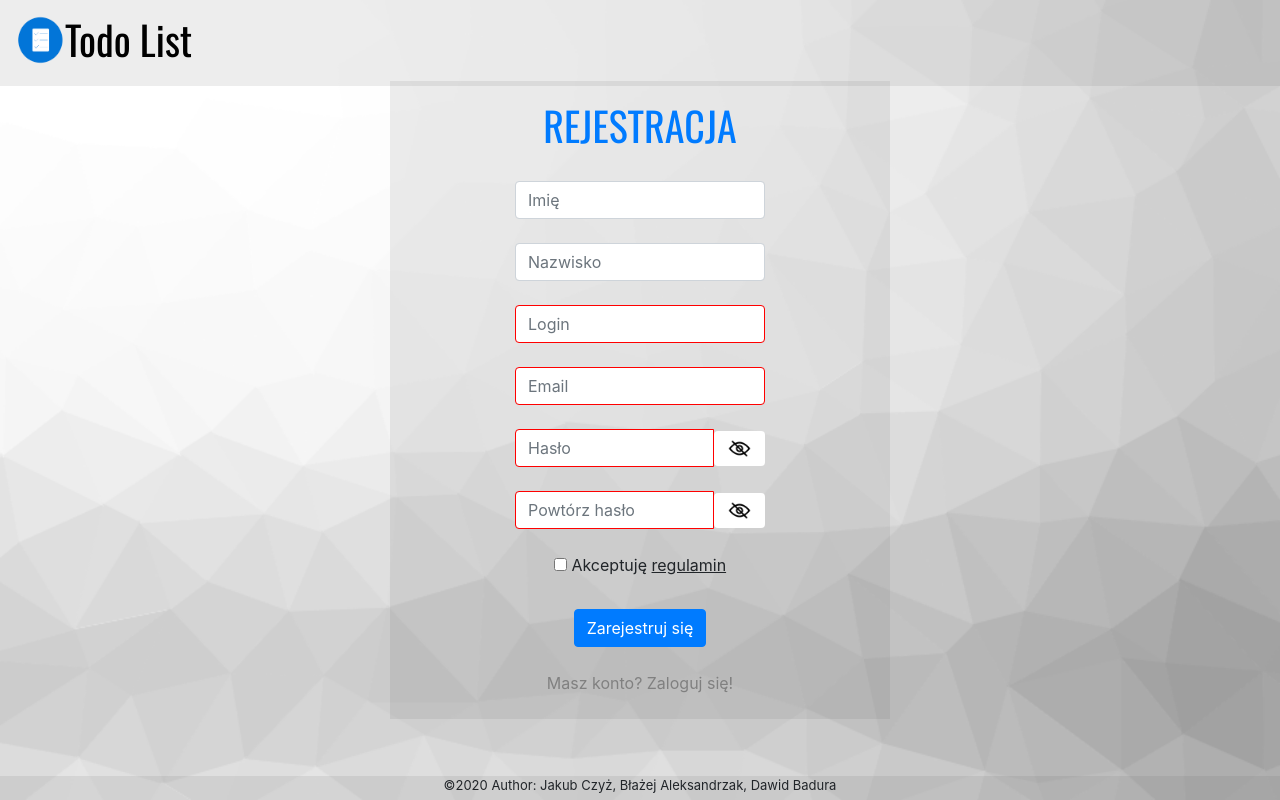
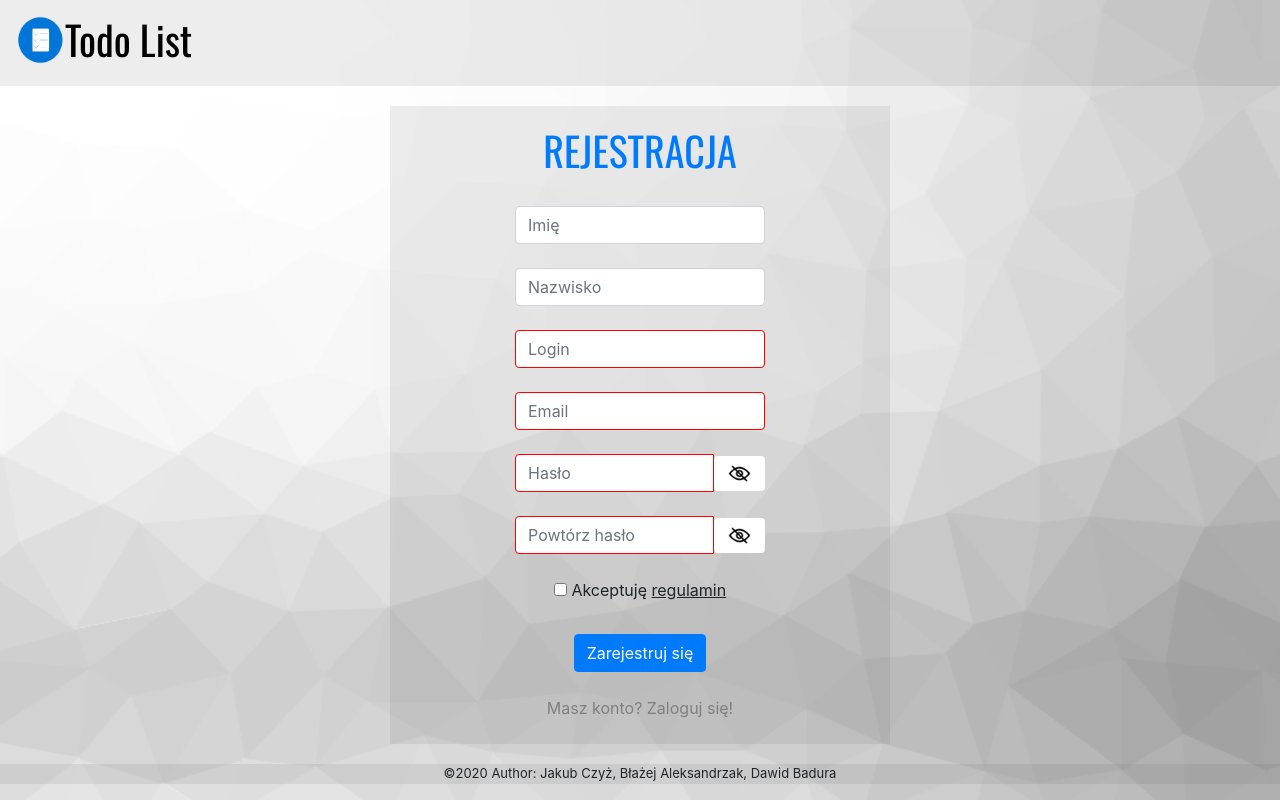
Before and after one commit to JakubC0401/projektG-owaniaHTML, a PHP site: page /register.php in a window 1280 px wide. Run offline with PHP 8.4, Linux system fonts and the light colour scheme.

Commit message:
Naprawienie okna registerBox, już nie nachodzi na siebie

```diff
--- a/register.php
+++ b/register.php
@@ -65,7 +65,7 @@
       </div>
       <!--endheader-->
 
-      <div class="logBox">
+      <div class="registerBox">
         <form method="post">
           <h1  class="font-weight-normal text-primary">REJESTRACJA</h1>
           <br>
@@ -145,9 +145,9 @@
         </script>
         <!-- koniec Regulamin jakis -->
 
-      <div class="footer">
+      <footer class="myFooter">
         <p>©2020 Author: Jakub Czyż, Błażej Aleksandrzak, Dawid Badura</p>
-      </div>
+      </footer>
     </div>
     <script>
     //Skrypt na odkrywanie hasła
--- a/style.css
+++ b/style.css
@@ -43,9 +43,21 @@ html, body{
   font-size: small;
 }
 
+.myFooter
+{
+  left: 0;
+  bottom: 0;
+  height:3%;
+  width: 100%;
+  background:rgba(78, 78, 78, 0.1);
+  text-align: center;
+  font-size: small;
+}
+
 .backgroundColor{
     background-image: url("background.png");
-    background-size : cover;
+    background-repeat:no-repeat;
+    background-size:cover;
 }
 
 h1{
@@ -65,6 +77,19 @@ h1{
     top: 50%;
     left: 50%;
     transform: translate(-50%, -50%);
+}
+
+.registerBox{
+  width:500px;
+  margin: 0 auto;
+  margin-top: 20px;
+  margin-bottom: 20px;
+  background:rgba(78, 78, 78, 0.1);
+  border: 0.5px solid color gray ;
+  padding: 20px 0 0 ;
+  vertical-align:center;
+  position: relative;
+  text-align:center;
 }
 
 .registerLink{
```
